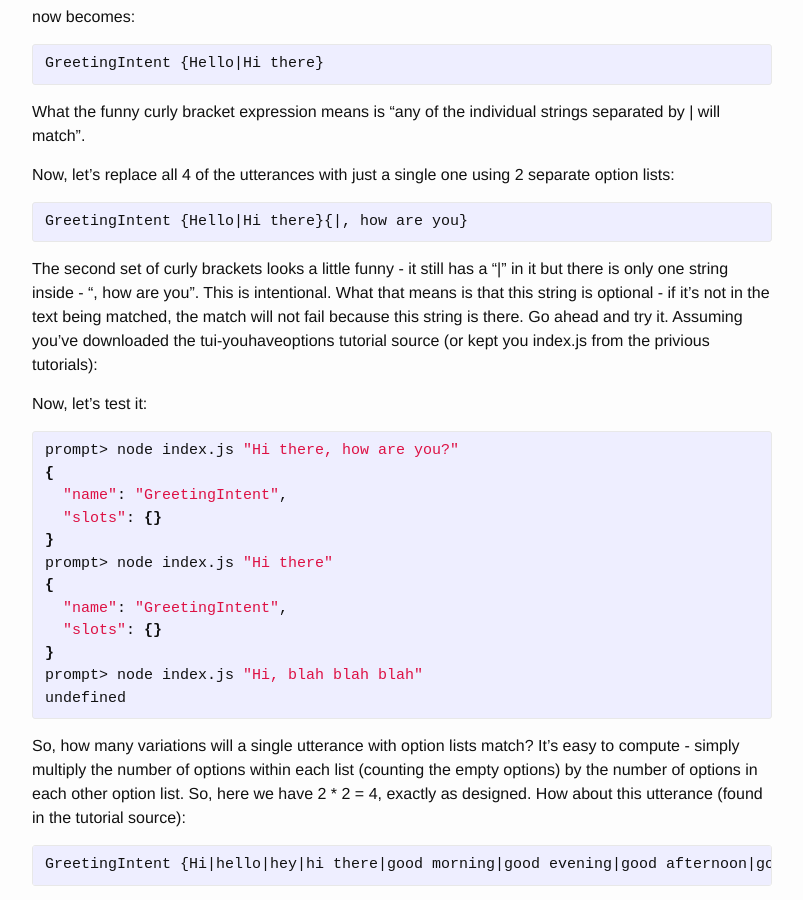
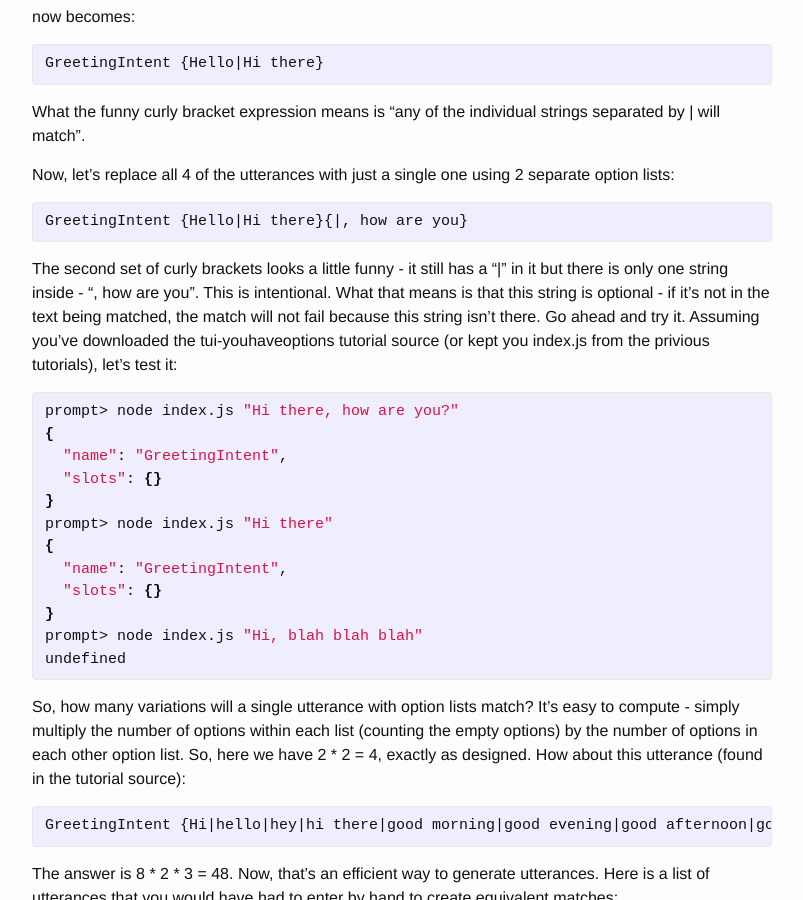
Before and after one commit to RationalAnimal/vui-ad-hoc-alexa-recognizer, a Jekyll site: the page built from tutorials/you_have_options.md, in a window 1280 px wide and 900 px high, scrolled down 979 px. Shown: the whole window, without its empty margins (238-1041 px from the left). Built offline with Jekyll 4.4.1, drawn with Linux system fonts in a browser that asks for light colours.

Commit message:
minor edit to third tutorial

```diff
--- a/tutorials/you_have_options.md
+++ b/tutorials/you_have_options.md
@@ -56,10 +56,9 @@ GreetingIntent {Hello|Hi there}{|, how are you}
 {% endhighlight %}
 
 The second set of curly brackets looks a little funny - it still has a "\|" in it but there is only one string inside - ", how are you".
-This is intentional.  What that means is that this string is optional - if it's not in the text being matched, the match will not fail because this string is there.
-Go ahead and try it. Assuming you've downloaded the tui-youhaveoptions tutorial source (or kept you index.js from the privious tutorials):
+This is intentional.  What that means is that this string is optional - if it's not in the text being matched, the match will not fail because this string isn't there.
+Go ahead and try it. Assuming you've downloaded the tui-youhaveoptions tutorial source (or kept you index.js from the privious tutorials), let's test it:
 
-Now, let's test it:
 {% highlight shell %}
 prompt> node index.js "Hi there, how are you?"
 {
```
